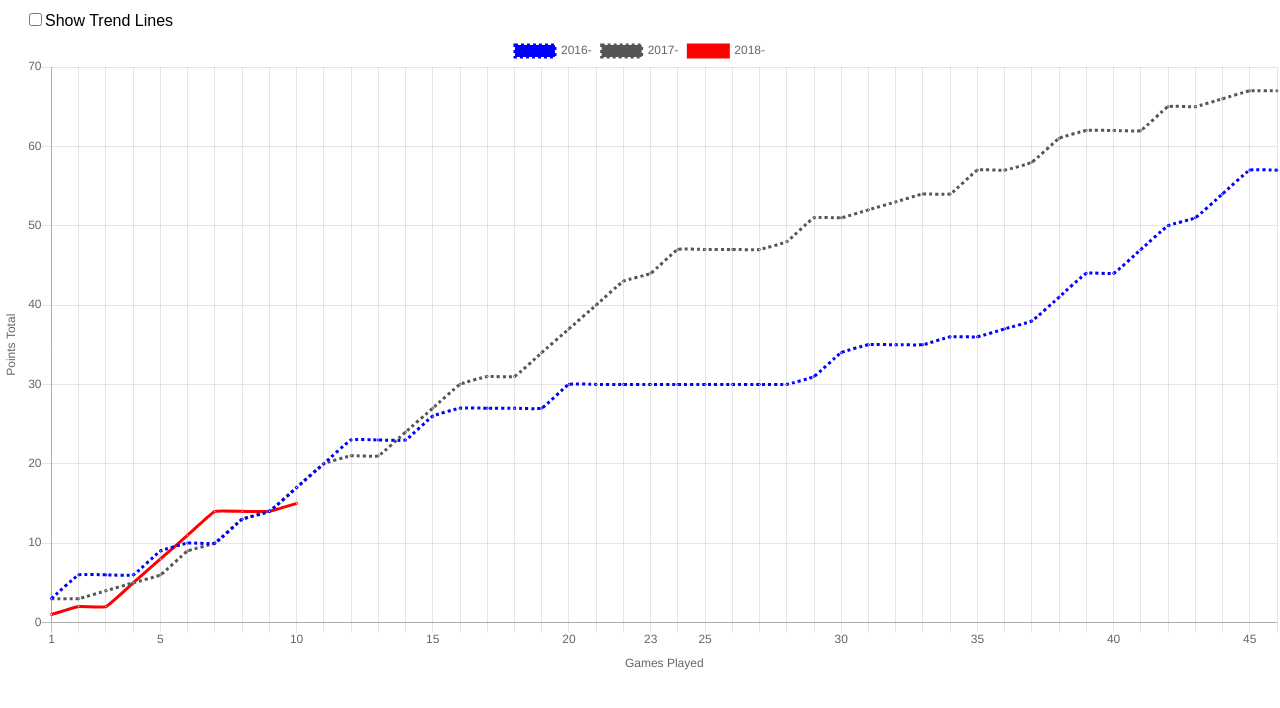
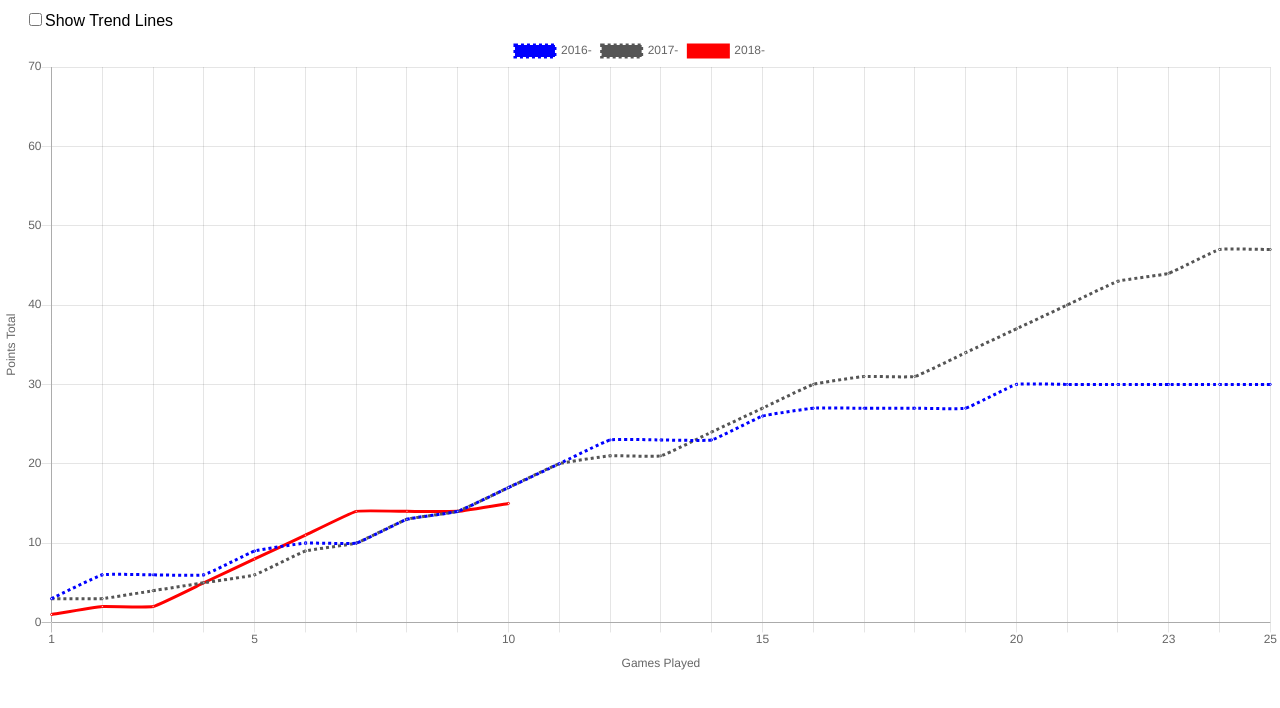
Before and after one commit to snerks/football-stats-02, a React (Create React App) app: page / in a window 1280 px wide. Shown: the top 708 px of the page. Built offline with nearby package versions, Linux system fonts and the light colour scheme; the HTML template or start-up script is replaced by a standard one.

Commit message:
Adjust X axis

```diff
--- a/src/components/points-line-chart.tsx
+++ b/src/components/points-line-chart.tsx
@@ -53,7 +53,7 @@ class PointsLineChart extends React.Component<
 
     // const showTrendLines = true;
 
-    const dataPointCount = 46;
+    const dataPointCount = 25;
 
     const labels: string[] = [];
 
```
